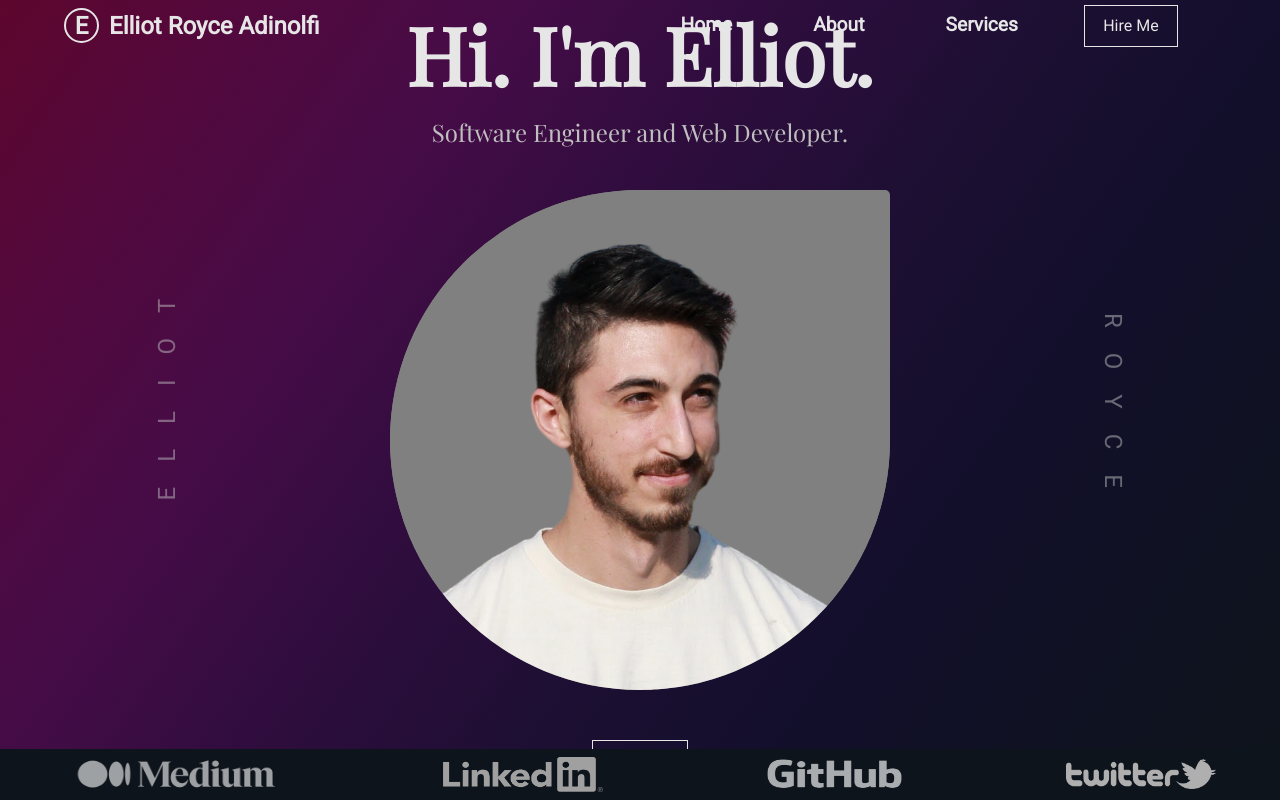
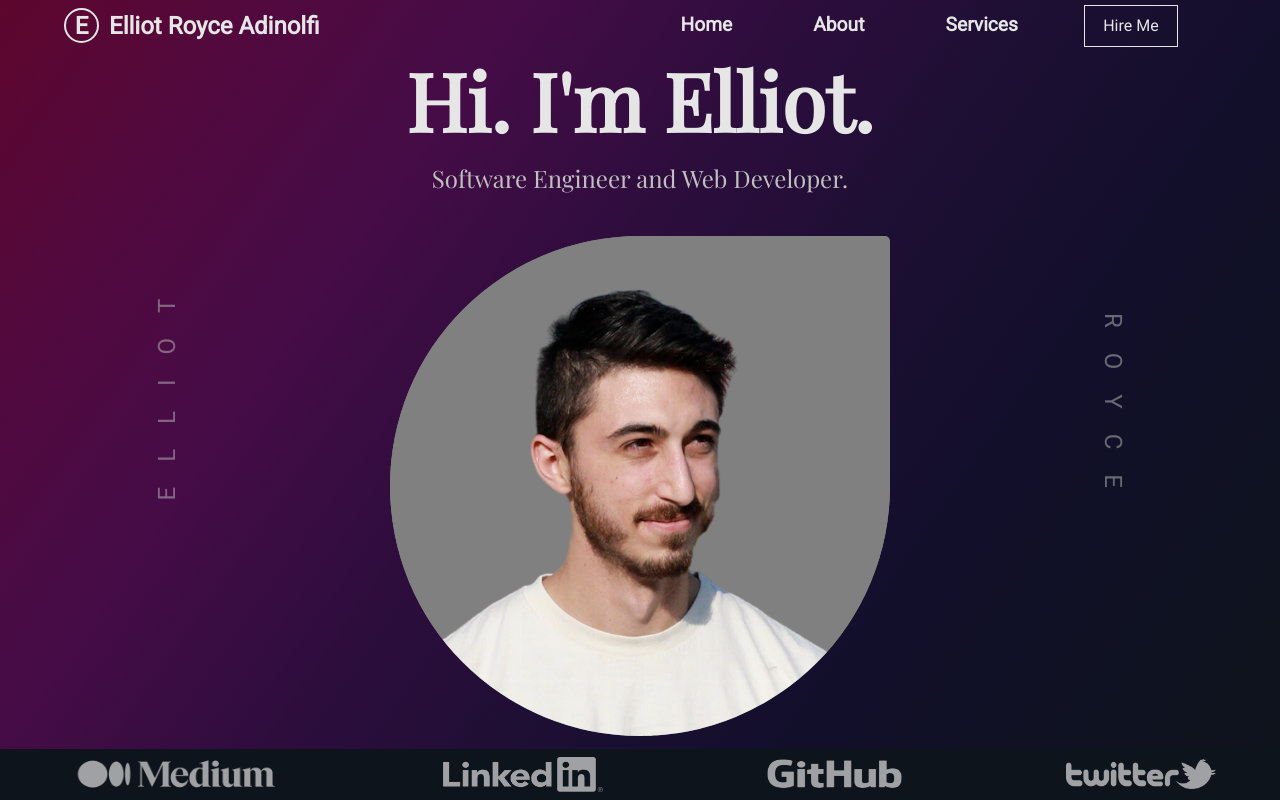
Before and after one commit to ElliotAdinolfi/Personal-Website, a Next.js app: page / in a window 1280 px wide. Built offline with nearby package versions, Linux system fonts and the light colour scheme.

Commit message:
trying to make home picture work

```diff
--- a/components/Main/Center.jsx
+++ b/components/Main/Center.jsx
@@ -1,6 +1,6 @@
 import styles from '../../styles/Home.module.css';
 import Image from 'next/image';
-import ElliotHeadshot from '../../public/ElliotHeadshot.png';
+import ElliotHeadshot from '../../public/Portrait.png';
 
 const Center = () => {
 
--- a/styles/Footer.module.css
+++ b/styles/Footer.module.css
@@ -17,37 +17,21 @@
   display: none;
 }
 
-.mediumLogo {
-  filter: invert(100%);
-  opacity: 60%;
+.mediumLogo, .LILogo, .GHLogo, .TWLogo {
+  filter: brightness(0) invert(100%) opacity(60%);
+  transition: .2s;
+}
+.mediumLogo:hover, .LILogo:hover, .GHLogo:hover, .TWLogo:hover {
+  cursor: pointer;
+  filter: brightness(0) invert(100%) opacity(90%);
 }
 
-.LILogo {
-  filter: grayscale(100%) invert(100%);
-}
-
-.GHLogo {
-  opacity: 65%;
-}
-
-.TWLogo {
-  filter: grayscale(100%)
-}
-
-.mediumLogo2 {
+.mediumLogo2, .LILogo2, .GHLogo2, .TWLogo2 {
   filter: invert(100%) opacity(60%);
 }
-
-.LILogo2 {
-  filter: invert(100%) opacity(60%);
-}
-
-.GHLogo2 {
-  filter: invert(100%) opacity(60%);
-}
-
-.TWLogo2 {
-  filter: invert(100%) opacity(60%);
+.mediumLogo2:hover, .LILogo2:hover, .GHLogo2:hover, .TWLogo2:hover {
+  cursor: pointer;
+  filter: brightness(0) invert(100%) opacity(90%);
 }
 
 @media screen and (max-width: 875px) {
--- a/styles/Home.module.css
+++ b/styles/Home.module.css
@@ -38,10 +38,11 @@
 }
 
 .picture {
-  background-image: url(../public/Portrait2.png);
+  background: url(../public/Portrait2.png);
   width: 500px;
   height: 500px;
   background-size: 800px 750px;
+  background-repeat: no-repeat;
   background-position: 60% 20%;
   border-radius: 50%;
   background-color: hsl(290deg 0% 50%);
@@ -50,7 +51,7 @@
 
 .flair {
   background-color: red;
-  z-index: 95;
+  z-index: 85;
   border-radius: 50% 1% 50% 50%;
   background-color: hsl(290deg 0% 50%);
 }
@@ -79,6 +80,7 @@
 }
 
 #hireMe {
+  display: none;
   padding: 8px 18px;
   margin-top: 50px;
   background-color: transparent;
@@ -86,9 +88,14 @@
   border: 1px solid var(--headline);
   cursor: pointer;
   position: relative;
+  z-index: -1;
 }
 
 @media screen and (max-width: 875px) {
+
+  #hireMe {
+    display: flex;
+  }
 
   .picture {
     width: 300px;
```
Also changed, not shown: public/Portrait2.png.
